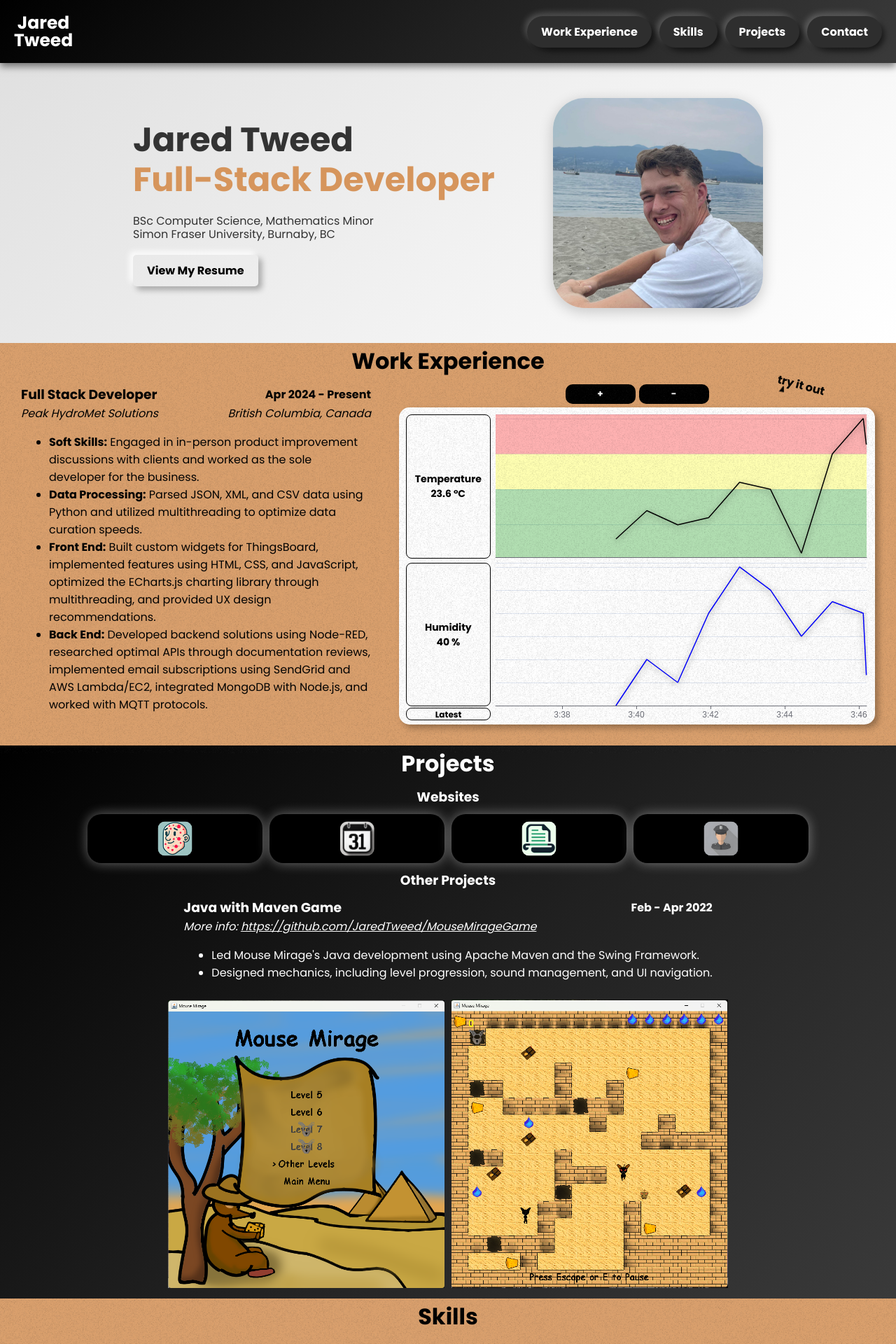
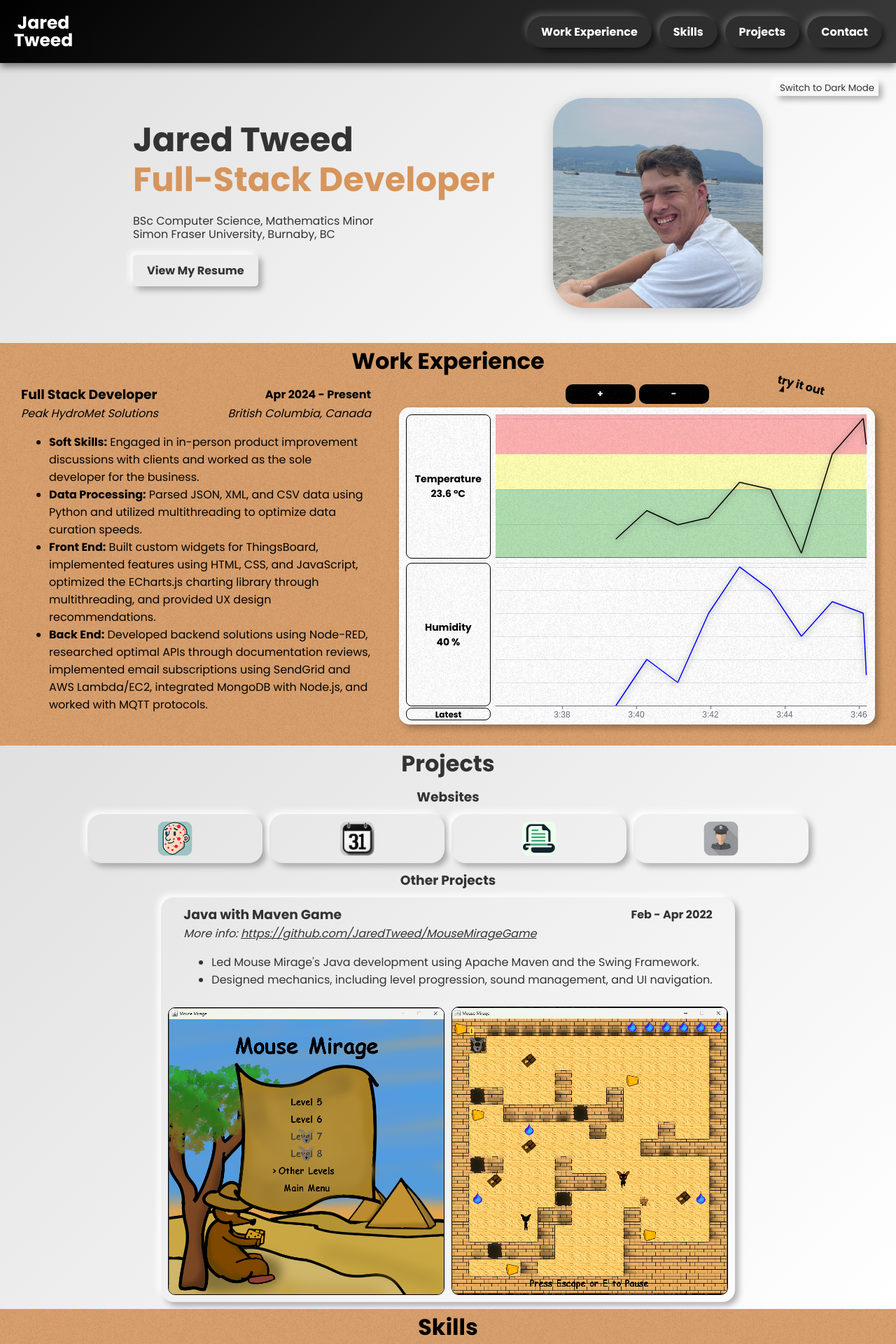
Before and after one commit to JaredTweed/react-resume, a React (Create React App) app in the folder resume/: page / in a window 1280 px wide. Shown: the top 1920 px of the page at 70% size. Built offline with nearby package versions, Linux system fonts and the light colour scheme.

Commit message:
dark & light mode

```diff
--- a/resume/src/App.css
+++ b/resume/src/App.css
@@ -1,3 +1,23 @@
+:root {
+  --background-color: linear-gradient(135deg, #e0e0e0, #f0f0f0, #ffffff);
+  --neurmorphic-right-color: none;
+  --neurmorphic-left-color: none;
+  --shadow: none;
+  --neumorphic-shadow: -5px -5px 9px rgba(255, 255, 255, 0.87), 5px 5px 9px rgba(0, 0, 0, 0.3);
+  --inset-neumorphic-shadow: inset -5px -5px 9px rgba(255, 255, 255, 0.87), inset 5px 5px 9px rgba(0, 0, 0, 0.3);
+  --text-color: #333;
+}
+
+[data-theme="dark"] {
+  --background-color: linear-gradient(135deg, #080808, #202020, #3a3a3a);
+  --neurmorphic-right-color: #2e2e2e;
+  --neurmorphic-left-color: #2e2e2e;
+  --shadow: 0px 0px 17px rgba(255, 255, 255, 0.4);
+  --neumorphic-shadow: -5px -5px 9px rgba(255, 255, 255, 0.178), 5px 5px 9px rgb(0, 0, 0);
+  --inset-neumorphic-shadow: inset -5px -5px 9px rgba(255, 255, 255, 0.178), inset 5px 5px 9px rgb(0, 0, 0);
+  --text-color: white;
+}
+
 h2 {
   color: black;
   font-size: 2rem;
@@ -21,11 +41,12 @@ h3 {
   background: linear-gradient(135deg, #3d3d3d, #5a5a5a, #7a7a7a);
   background: black;
   background: linear-gradient(135deg, #000000, #202020, #3a3a3a);
-
+  background: var(--background-color);
+  align-items: center;
 }
 
 #projects * {
-  color: white;
+  color: var(--text-color);
 }
 
 
@@ -154,9 +175,11 @@ h3 {
 }
 
 .project-images img {
-  width: calc(50% - 5px);
+  width: calc(50% - 7px);
   height: auto;
   flex-shrink: 0;
+  border-radius: 10px;
+  border: 1px solid black;
 
 }
 
@@ -178,3 +201,13 @@ h3 {
     min-height: 500px;
   }
 }
+
+.neumorphic {
+  background: transparent;
+  color: var(--text-color);
+  font-family: 'Poppins', sans-serif;
+  box-shadow: var(--neumorphic-shadow);
+  border: none;
+  border-radius: 18px;
+  padding: 10px;
+}
--- a/resume/src/App.js
+++ b/resume/src/App.js
@@ -30,28 +30,36 @@ const App = () => {
     selectedIcon: handsIcon,
     text: "Hands<br>Detector",
     link: "https://jaredtweed.github.io/hands/",
-    shadow: "0px 0px 17px rgba(255, 255, 255, 0.4)"
+    shadow: "var(--neumorphic-shadow)",
+    color: "transparent",
+    textColor: "var(--text-color)"
   };
 
   const troublemakerButton = {
     selectedIcon: troublemakerIcon,
     text: "Troublemaker<br>Reporter",
     link: "https://jaredtweed.github.io/TroublemakerReporter/",
-    shadow: "0px 0px 17px rgba(255, 255, 255, 0.4)"
+    shadow: "var(--neumorphic-shadow)",
+    color: "transparent",
+    textColor: "var(--text-color)"
   };
 
   const ttqbcButton = {
     selectedIcon: ttqbcIcon,
     text: "Text To Question<br>Bank Converter",
     link: "https://jaredtweed.github.io/TextToQuestionBankOnline/",
-    shadow: "0px 0px 17px rgba(255, 255, 255, 0.4)"
+    shadow: "var(--neumorphic-shadow)",
+    color: "transparent",
+    textColor: "var(--text-color)"
   };
 
   const bookingsButton = {
     selectedIcon: tetrisbookingIcon,
     text: "Appointment<br>Booker",
     link: "https://jaredtweed.github.io/tetrisbooking/",
-    shadow: "0px 0px 17px rgba(255, 255, 255, 0.4)"
+    shadow: "var(--neumorphic-shadow)",
+    color: "transparent",
+    textColor: "var(--text-color)"
   };
 
   return (
@@ -78,7 +86,7 @@ const App = () => {
 
 
           <div id="experience" className="section">
-            <div style={{ filter: "url(#grainy)", pointerEvents: "none", opacity: 0.22, position: "absolute", width: "100%", height: "calc(100% + 10px)", zIndex: 100 }}></div>
+            <div style={{ filter: "url(#grainy)", pointerEvents: "none", opacity: 0.22, position: "absolute", width: "100%", height: "100%", zIndex: 100 }}></div>
             <h2>Work Experience</h2>
             <div className="job">
               <div className="job-text">
@@ -122,7 +130,7 @@ const App = () => {
             </div>
             {/* <h3>Computer Vision</h3> */}
             <h3>Other Projects</h3>
-            <div className="job project">
+            <div className="job project neumorphic">
               <div className="job-text project-text">
                 <div className="header">
                   <div className="title-and-date">
--- a/resume/src/components/HeroSection.css
+++ b/resume/src/components/HeroSection.css
@@ -10,9 +10,10 @@
   background: linear-gradient(135deg, #3d3d3d, #5a5a5a, #7a7a7a); */
   background: #e0e0e0;
   background: linear-gradient(135deg, #e0e0e0, #f0f0f0, #ffffff);
+  background: var(--background-color);
 
   /* Subtle background gradient */
-  color: #333;
+  color: var(--text-color);
   /* Text color */
   font-family: "Poppins", sans-serif;
 }
@@ -62,13 +63,16 @@
   padding: 10px 20px;
   font-size: 1rem;
   font-weight: bold;
-  color: black;
+  color: var(--text-color);
 
   /* dark mode */
-  /* box-shadow: -5px -5px 9px rgba(255, 255, 255, 0.178), 5px 5px 9px rgba(0, 0, 0, 0.3); */
+  box-shadow: -5px -5px 9px rgba(255, 255, 255, 0.178), 5px 5px 9px rgba(0, 0, 0, 0.3);
 
   /* light mode */
-  box-shadow: -5px -5px 9px rgba(255, 255, 255, 0.87), 5px 5px 9px rgba(0, 0, 0, 0.3);
+  /* box-shadow: -5px -5px 9px rgba(255, 255, 255, 0.87), 5px 5px 9px rgba(0, 0, 0, 0.3); */
+
+  box-shadow: var(--neumorphic-shadow);
+
 
   /* box-shadow: inset 0 -5px 5px 0 rgb(0, 0, 0, 0.13), inset 0 5px 5px 0 rgb(255, 255, 255, 1), inset 23px -33px 28px 0 rgb(255, 255, 255, 0.9), inset -25px 28px 23px 0 rgb(0, 0, 0, 0.1), 0 -15px 18px 0 rgb(255, 255, 255, 1), 0 25px 41px 0 rgb(0, 0, 0, 0.16); */
 
@@ -87,7 +91,8 @@
   /* box-shadow: inset -5px -5px 9px rgba(255, 255, 255, 0.178), inset 5px 5px 9px rgba(0, 0, 0, 0.3); */
 
   /* light mode */
-  box-shadow: inset -5px -5px 9px rgba(255, 255, 255, 0.45), inset 5px 5px 9px rgba(94, 104, 121, 0.3);
+  /* box-shadow: inset -5px -5px 9px rgba(255, 255, 255, 0.45), inset 5px 5px 9px rgba(94, 104, 121, 0.3); */
+  box-shadow: var(--inset-neumorphic-shadow);
 }
 
 /* Image Section */
@@ -116,3 +121,15 @@
   /* Accent border */
   box-shadow: 0 5px 20px rgba(0, 0, 0, 0.2);
 }
+
+.toggle-button {
+  position: absolute;
+  top: 25px;
+  right: 25px;
+  cursor: pointer;
+  background: transparent;
+  color: var(--text-color);
+  font-family: 'Poppins', sans-serif;
+  box-shadow: var(--neumorphic-shadow);
+  border: none;
+}
--- a/resume/src/components/HeroSection.js
+++ b/resume/src/components/HeroSection.js
@@ -1,11 +1,29 @@
-import React from "react";
+import React, { useEffect, useState } from "react";
 import "./HeroSection.css"; // For styling
 import selfie from "../assets/selfie-mirror-small.jpg";
 
 const HeroSection = () => {
+  // State for managing the current theme
+  const [theme, setTheme] = useState(localStorage.getItem("theme") || "light");
+
+  // Apply the theme when it changes
+  useEffect(() => {
+    document.body.setAttribute("data-theme", theme);
+    localStorage.setItem("theme", theme);
+  }, [theme]);
+
+  // Toggle the theme
+  const toggleTheme = () => {
+    setTheme((prevTheme) => (prevTheme === "light" ? "dark" : "light"));
+  };
+
   return (
     <section className="hero-section">
       {/* <div style={{ position: "absolute", pointerEvents: "none", width: "100%", opacity: 0.22, height: "100%", filter: "url(#grainy)" }}></div> */}
+      <button className="toggle-button" onClick={toggleTheme}>
+        {theme === "dark" ? "Switch to Light Mode" : "Switch to Dark Mode"}
+      </button>
+
       <div className="hero-content">
         {/* Text Content */}
         <div className="hero-text">
--- a/resume/src/components/Navbar.css
+++ b/resume/src/components/Navbar.css
@@ -16,7 +16,7 @@ header {
   position: sticky;
   top: 0;
   z-index: 1000;
-  background: white;
+  background: rgb(238, 238, 238);
   background: linear-gradient(135deg, #a33b3b, #5a5a5a, #7a7a7a);
   background: linear-gradient(135deg, #000000, #202020, #3a3a3a);
   box-shadow: 0px 5px 10px rgba(0, 0, 0, 0.5);
```
